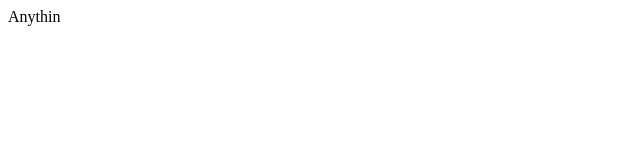
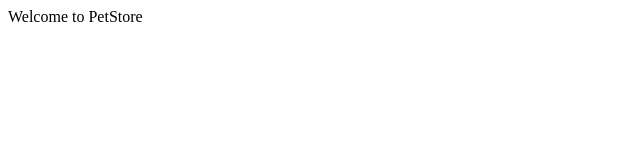
Before and after one commit to emigiusto/petstore-react-demo, a React (Create React App) app in the folder react-client/: page / in a window 1280 px wide. Shown: the top 160 px of the page, without its empty margins (0-640 px from the left). Built offline with nearby package versions, Linux system fonts and the light colour scheme.

Commit message:
clean dependencies and Router integration

```diff
--- a/react-client/src/App.js
+++ b/react-client/src/App.js
@@ -1,8 +1,23 @@
+import React from 'react';
+//React Router Dom
+import {Routes,Route, BrowserRouter} from 'react-router-dom'
+
+//Components
+import Register from './components/Register/Register'
+import NotFound from './components/NotFound'
+import Home from './components/Home'
+
 function App() {
   return (
-    <div className="App">
-      Anythin
-    </div>
+    <React.Fragment>
+      <BrowserRouter>
+        <Routes>
+          <Route path="/" element={<Home />} />
+          <Route path="/register" element={<Register />} />
+          <Route path="*" element={<NotFound />} />
+        </Routes>
+      </BrowserRouter>
+  </React.Fragment>
   );
 }
 export default App;
--- /dev/null
+++ b/react-client/src/components/Home.js
@@ -0,0 +1,11 @@
+import React from 'react'
+
+function Home() {
+  return (
+    <div>
+        Welcome to PetStore
+    </div>
+  )
+}
+
+export default Home
--- /dev/null
+++ b/react-client/src/components/NotFound.js
@@ -0,0 +1,18 @@
+import React from 'react'
+
+function NotFound() {
+  return (
+    <div className="container">
+                <div className="row">
+                    <div className="col-10 mx-auto text-center text-title text-uppercase pt-5">
+                        <h1 className="display-3"> 404</h1>
+                        <h1> error</h1>
+                        <h2> PAGE NOT FOUND</h2>
+                        <p>The requested url was not found.<br></br> Please check your url direction.</p>
+                    </div>
+                </div>
+            </div>
+  )
+}
+
+export default NotFound
--- /dev/null
+++ b/react-client/src/components/Register/Register.js
@@ -0,0 +1,11 @@
+import React from 'react'
+
+function Register() {
+  return (
+    <div>
+      Register
+    </div>
+  )
+}
+
+export default Register
```
Also changed, not shown: react-client/package.json (+4 -5 lines), react-client/public/manifest.json, 1 other file (tests, documents, lock files or other folders).
